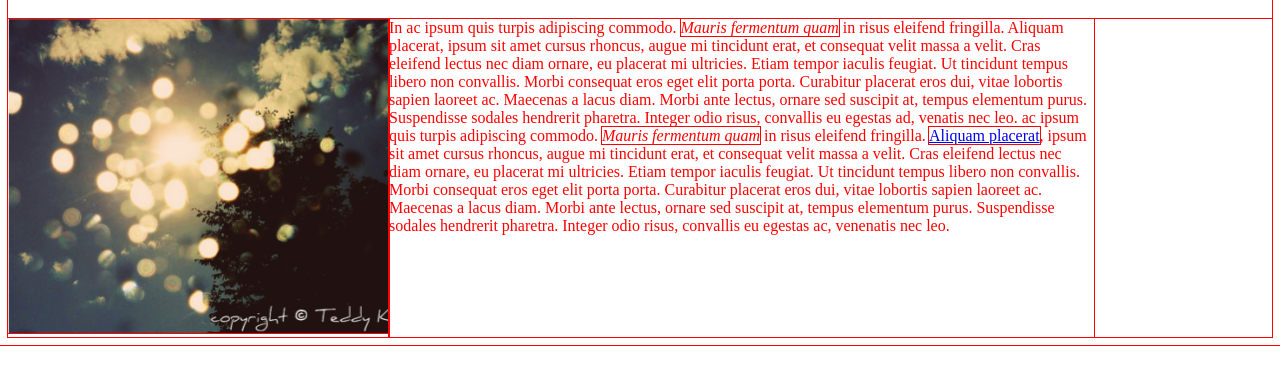
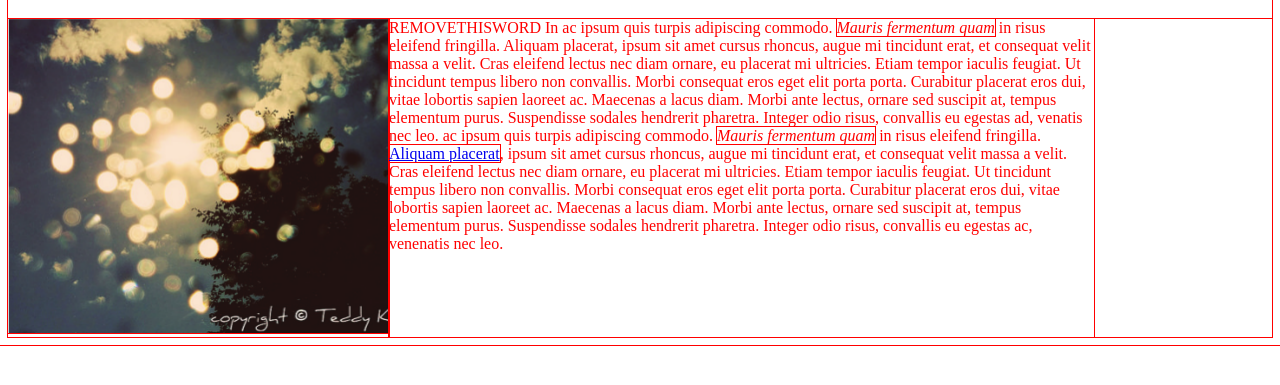
Before and after one commit to keesterbrugge/intro_to_html_and_css, a plain HTML site: page portfolio/toplist/index.html in a window 1280 px wide. Shown: the part 61-446 px from the top of the page. Drawn offline with Linux system fonts and the light colour scheme.

```diff
--- a/portfolio/toplist/index.html
+++ b/portfolio/toplist/index.html
@@ -7,8 +7,7 @@
   <h1 class="title">My App</h1>
   <div class="app">
       <div class="image"><img src="images/app.png" alt="this is a screenshot"></div>
-      <div class="description">In ac ipsum quis turpis adipiscing commodo. <em>Mauris fermentum quam</em> in risus eleifend fringilla. Aliquam placerat, ipsum sit amet cursus rhoncus, augue mi tincidunt erat, et consequat velit massa a velit. Cras eleifend lectus nec diam ornare, eu placerat mi ultricies. Etiam tempor iaculis feugiat. Ut tincidunt tempus libero non convallis. Morbi consequat eros eget elit porta porta. Curabitur placerat eros dui, vitae lobortis sapien laoreet ac. Maecenas a lacus diam. Morbi ante lectus, ornare sed suscipit at, tempus elementum purus. Suspendisse sodales hendrerit pharetra. Integer odio risus, convallis eu egestas ad, venatis nec leo. ac ipsum quis turpis adipiscing commodo. <em>Mauris fermentum quam</em> in risus eleifend fringilla. <a href="#">Aliquam placerat</a>, ipsum sit amet cursus rhoncus, augue mi tincidunt erat, et consequat velit massa a velit. Cras eleifend lectus nec diam ornare, eu placerat mi ultricies. Etiam tempor iaculis feugiat. Ut tincidunt tempus libero non convallis. Morbi consequat eros eget elit porta porta. Curabitur placerat eros dui, vitae lobortis sapien laoreet ac. Maecenas a lacus diam. Morbi ante lectus, ornare sed suscipit at, tempus elementum purus. Suspendisse sodales hendrerit pharetra. Integer odio risus, convallis eu egestas ac, venenatis nec leo.</div>
+      <div class="description">REMOVETHISWORD In ac ipsum quis turpis adipiscing commodo. <em>Mauris fermentum quam</em> in risus eleifend fringilla. Aliquam placerat, ipsum sit amet cursus rhoncus, augue mi tincidunt erat, et consequat velit massa a velit. Cras eleifend lectus nec diam ornare, eu placerat mi ultricies. Etiam tempor iaculis feugiat. Ut tincidunt tempus libero non convallis. Morbi consequat eros eget elit porta porta. Curabitur placerat eros dui, vitae lobortis sapien laoreet ac. Maecenas a lacus diam. Morbi ante lectus, ornare sed suscipit at, tempus elementum purus. Suspendisse sodales hendrerit pharetra. Integer odio risus, convallis eu egestas ad, venatis nec leo. ac ipsum quis turpis adipiscing commodo. <em>Mauris fermentum quam</em> in risus eleifend fringilla. <a href="#">Aliquam placerat</a>, ipsum sit amet cursus rhoncus, augue mi tincidunt erat, et consequat velit massa a velit. Cras eleifend lectus nec diam ornare, eu placerat mi ultricies. Etiam tempor iaculis feugiat. Ut tincidunt tempus libero non convallis. Morbi consequat eros eget elit porta porta. Curabitur placerat eros dui, vitae lobortis sapien laoreet ac. Maecenas a lacus diam. Morbi ante lectus, ornare sed suscipit at, tempus elementum purus. Suspendisse sodales hendrerit pharetra. Integer odio risus, convallis eu egestas ac, venenatis nec leo.</div>
   </div>
 </body>
-
 </html>
```
